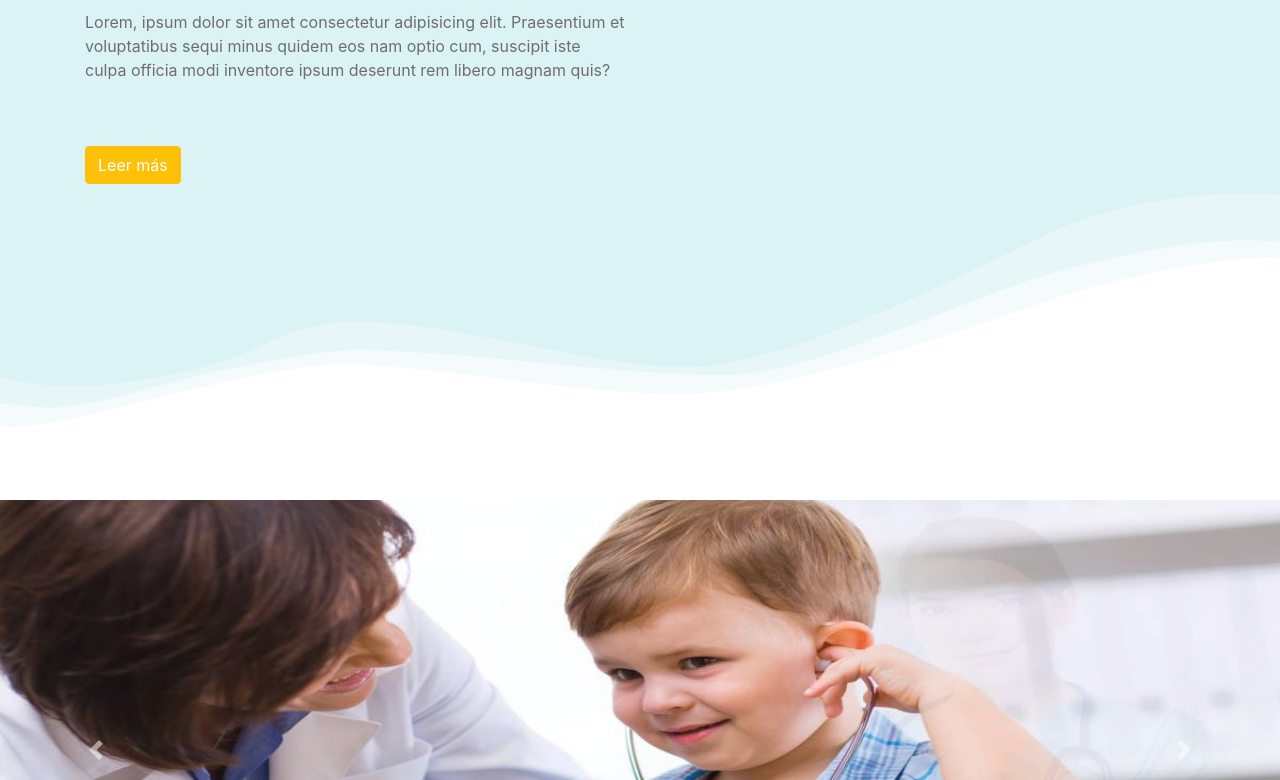
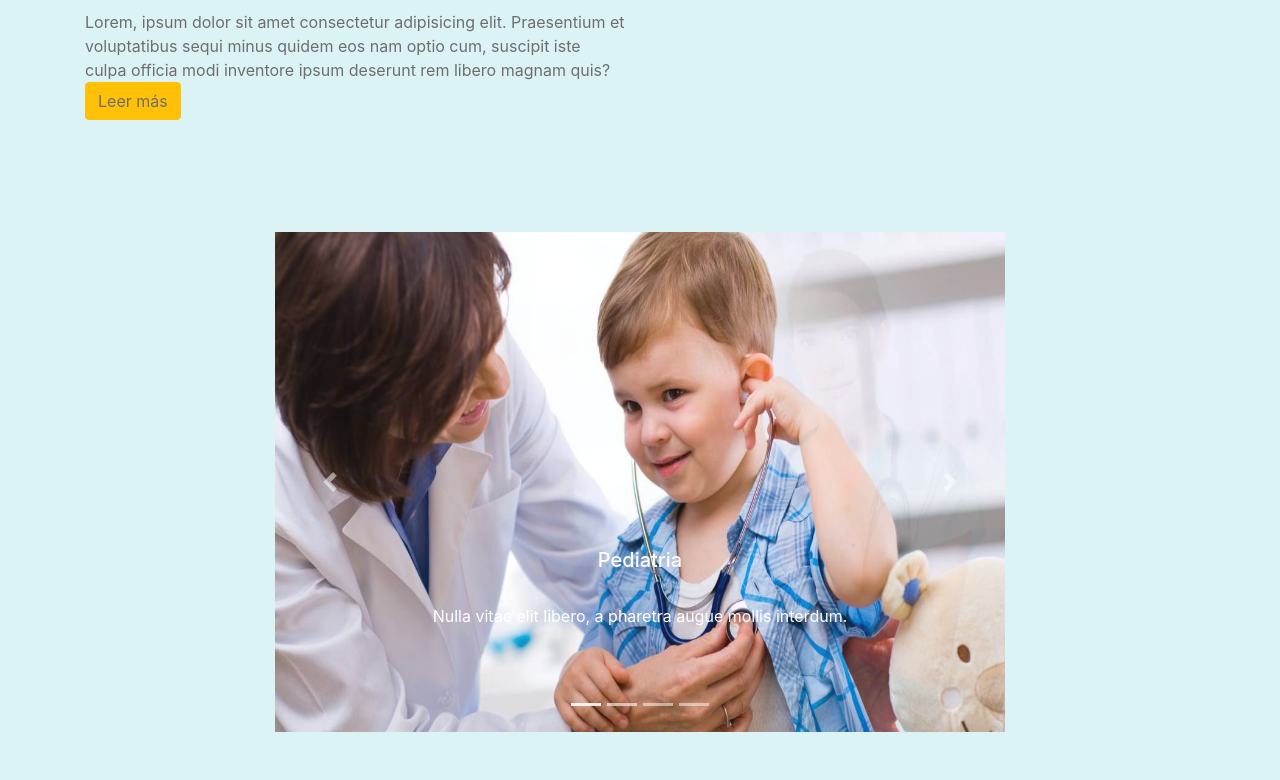
Before and after one commit to mmaleducada/ClinicaJuanito, a plain HTML site: page index.html in a window 1280 px wide. Shown: the part 172-952 px from the top of the page. Drawn offline with nearby package versions, Linux system fonts and the light colour scheme.

Commit message:
fusion con fran

```diff
--- a/index.html
+++ b/index.html
@@ -98,16 +98,16 @@
               Praesentium et voluptatibus sequi minus quidem eos nam optio cum,
               suscipit iste culpa officia modi inventore ipsum deserunt rem
               libero magnam quis?
+              <a href="#" class="text-reset btn btn-warning">Leer más</a>
             </p>
-            <a href="#" class="text-reset btn btn-warning">Leer más</a>
           </div>
         </div>
       </div>
-      <img src="./imagenes/cut-header.svg" alt="" />
-    </header>
-
-    <!--inicio del carrousel-->
-
+      <div class="container">
+        <div class="row">
+          <div class="col-2 my-5"></div>
+          <div class="col-8 my-5">
+            <!--inicio del carrousel-->
       <div id="carouselExampleCaptions" class="carousel slide carousel-fade" data-ride="carousel">
         <ol class="carousel-indicators">
           <li data-target="#carouselExampleCaptions" data-slide-to="0" class="active"></li>
@@ -154,8 +154,15 @@
           <span class="sr-only">Next</span>
         </a>
       </div>
+  <!--fin del carrousel-->
+          </div>
+          <div class="col-2 my-5"></div>
+        </div>
+      </div>
+      <img src="./imagenes/cut-header.svg" alt="" />
+    </header>
 
-  <!--fin del carrousel-->
+
     <!--EMPRESA-->
     <section class="container">
       <div class="row">
```
